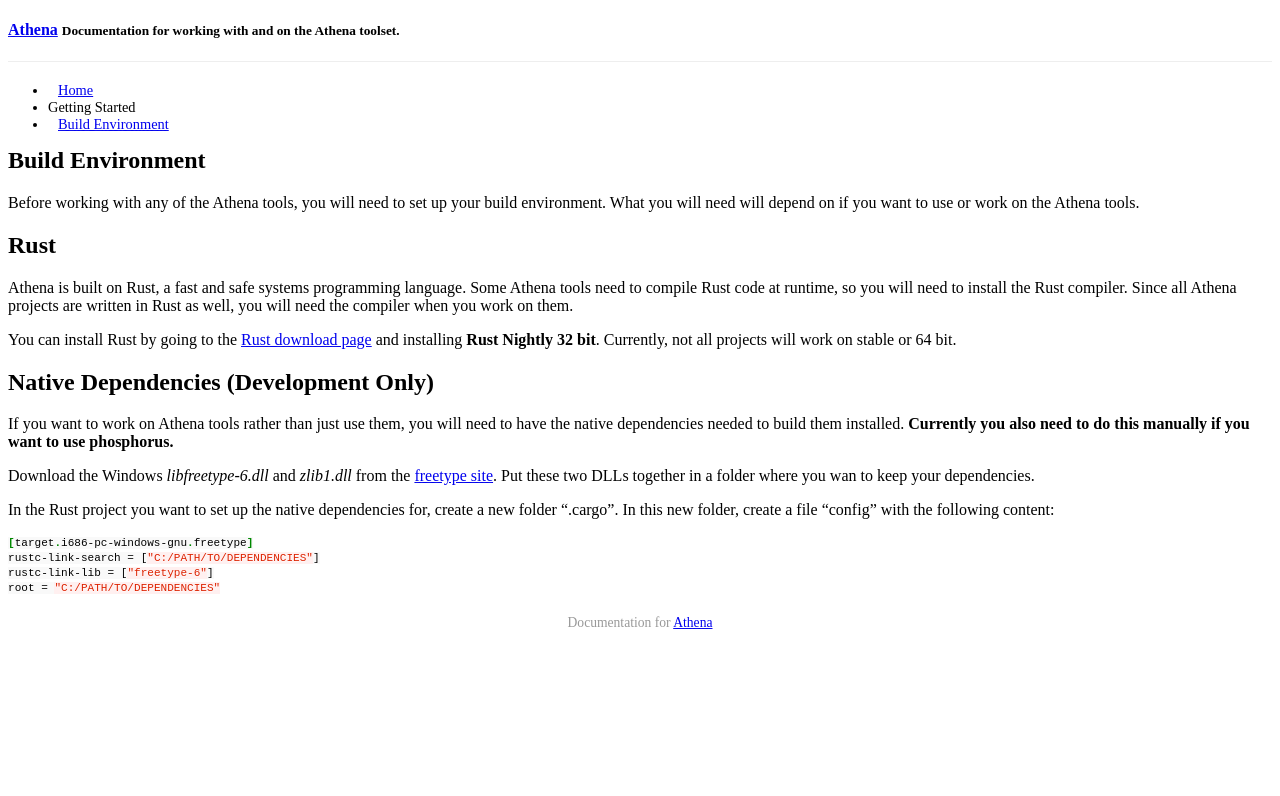
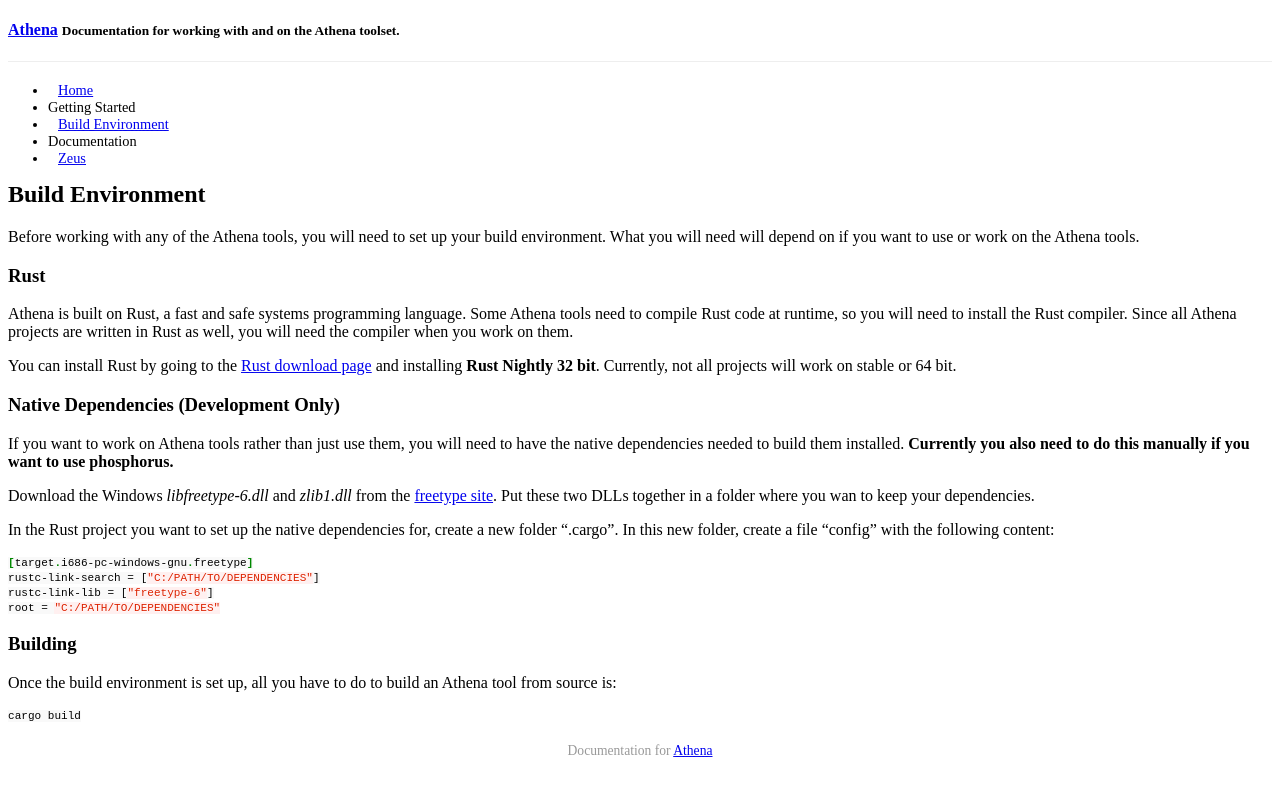
Before and after one commit to athena-org/athena-org.github.io, a Jekyll site: the page built from _posts/2015-06-10-build-environment.md, in a window 1280 px wide. Shown: the top 796 px of the page. Built offline with Jekyll 4.4.1, drawn with Linux system fonts in a browser that asks for light colours; Markdown is read by kramdown in place of the engine named in the settings; a style sheet for code colours, icons or effects is not loaded.

Commit message:
Add zeus documentation

````diff
--- a/_posts/2015-06-10-build-environment.md
+++ b/_posts/2015-06-10-build-environment.md
@@ -9,7 +9,7 @@ Before working with any of the Athena tools, you will need to set up your build
 What you will need will depend on if you want to use or work on the Athena tools.
 
 
-## Rust
+### Rust
 
 Athena is built on Rust, a fast and safe systems programming language. Some Athena tools need
 to compile Rust code at runtime, so you will need to install the Rust compiler. Since all Athena
@@ -19,7 +19,7 @@ You can install Rust by going to the [Rust download page](http://www.rust-lang.o
 and installing **Rust Nightly 32 bit**. Currently, not all projects will work on stable or 64 bit.
 
 
-## Native Dependencies (Development Only)
+### Native Dependencies (Development Only)
 
 If you want to work on Athena tools rather than just use them, you will need to have the native
 dependencies needed to build them installed. **Currently you also need to do this manually if
@@ -37,3 +37,11 @@ rustc-link-search = ["C:/PATH/TO/DEPENDENCIES"]
 rustc-link-lib = ["freetype-6"]
 root = "C:/PATH/TO/DEPENDENCIES"
 ```
+
+### Building
+
+Once the build environment is set up, all you have to do to build an Athena tool from source is:
+
+```
+cargo build
+```
````
Also changed, not shown: _posts/2015-06-10-zeus.md (added, +76 -0 lines).
